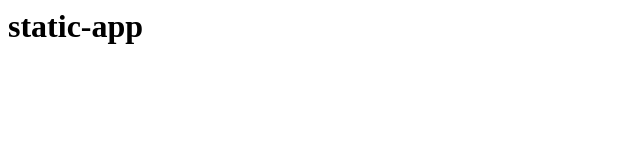
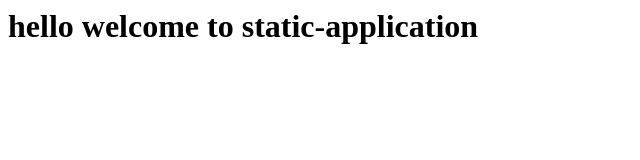
Before and after one commit to maheswargoud/dev, a plain HTML site: page index.html in a window 1280 px wide. Shown: the whole page, without its empty margins (0-640 px from the left). Drawn offline with Linux system fonts and the light colour scheme.

Commit message:
namespace change

```diff
--- a/index.html
+++ b/index.html
@@ -1 +1 @@
-<h1>static-app</h1>
+<h1>hello welcome to static-application</h1>
```
